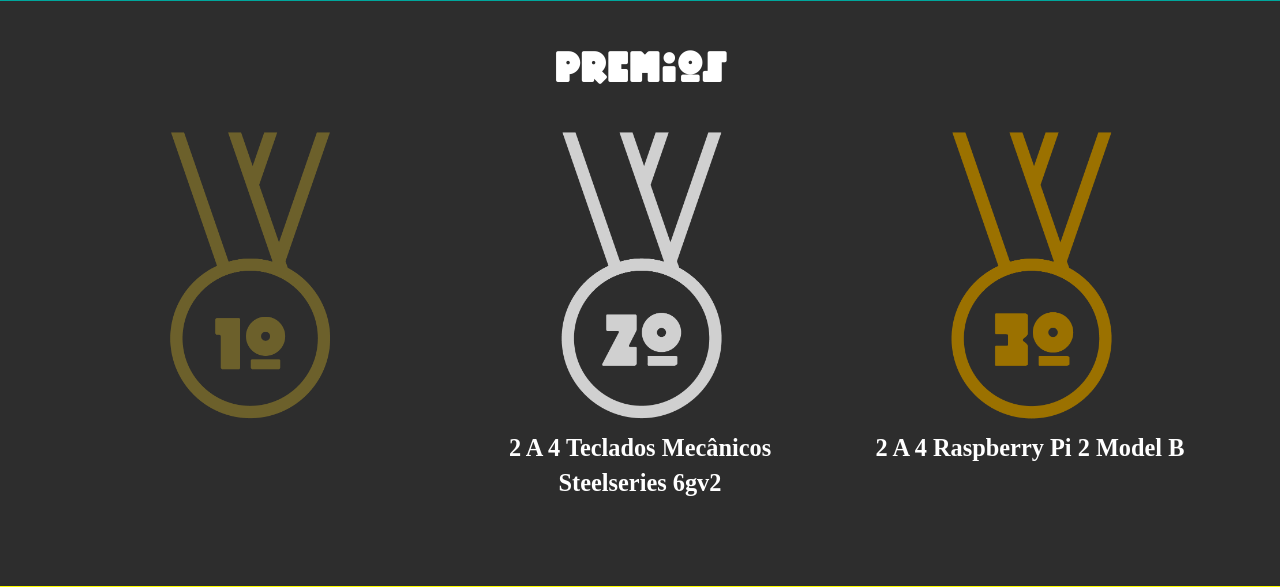
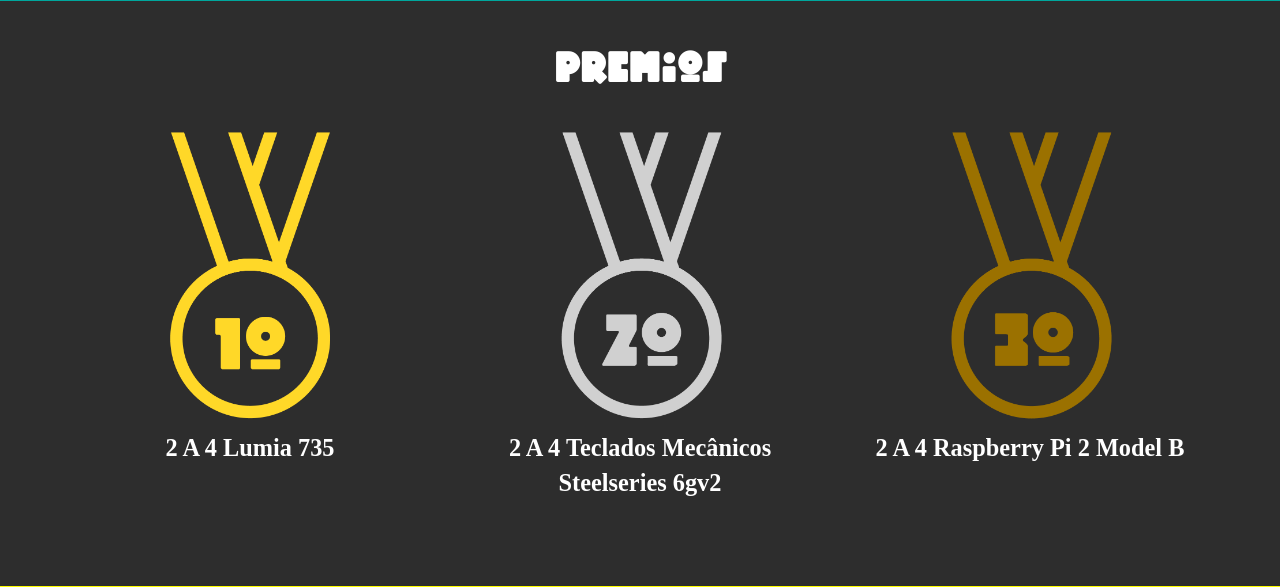
Before and after one commit to tomasfrancisco/shiftappens, a PHP site: page / in a window 1280 px wide. Shown: the part 1496-2083 px from the top of the page. Run offline with PHP 8.4, Linux system fonts and the light colour scheme; some web fonts are replaced.

Commit message:
Added gold award

```diff
--- a/assets/css/style.css
+++ b/assets/css/style.css
@@ -188,15 +188,7 @@ body, html {
     color: #FFFFFF; }
   #awards .awards-container .awards-content {
     text-align: center; }
-    #awards .awards-container .awards-content .award {
-      opacity: 0.3; }
-    #awards .awards-container .awards-content .gold p {
-      color: #FFFFFF;
-      font-weight: 600;
-      font-size: 0.9em;
-      margin-top: 10px;
-      opacity: 0; }
-    #awards .awards-container .awards-content .silver p, #awards .awards-container .awards-content .bronze p {
+    #awards .awards-container .awards-content .gold p, #awards .awards-container .awards-content .silver p, #awards .awards-container .awards-content .bronze p {
       color: #FFFFFF;
       font-weight: 600;
       font-size: 0.9em;
--- a/assets/js/functions.js
+++ b/assets/js/functions.js
@@ -28,54 +28,6 @@ $(document).ready(function() {
 	var color = shift_colors[Math.floor(Math.random()*shift_colors.length)];
 	$(".navbar-brand").css("color", color);
 	$("#signin-button").css("color", color);
-
-	$("#gold").hover(function(){
-		$('.gold>p').animate({
-			opacity: 1,
-		}, 200);
-		$('.gold>.row>.award').animate({
-			opacity: 1,
-		}, 200);
-	},function(){
-		$('.gold>p').animate({
-			opacity: 0,
-		}, 200);
-		$('.gold>.row>.award').animate({
-			opacity: 0.3,
-		}, 200);
-	});
-
-	/*$("#silver").hover(function(){
-		$('.silver>p').animate({
-			opacity: 1,
-		}, 200);
-		$('.silver>.row>.award').animate({
-			opacity: 1,
-		}, 200);
-	},function(){
-		$('.silver>p').animate({
-			opacity: 0,
-		}, 200);
-		$('.silver>.row>.award').animate({
-			opacity: 0.3,
-		}, 200);
-	});*/
-
-	/*$("#bronze").hover(function(){
-		$('.bronze>p').animate({
-			opacity: 1,
-		}, 200);
-		$('.bronze>.row>.award').animate({
-			opacity: 1,
-		}, 200);
-	},function(){
-		$('.bronze>p').animate({
-			opacity: 0,
-		}, 200);
-		$('.bronze>.row>.award').animate({
-			opacity: 0.3,
-		}, 200);
-	});*/
 
 	$("#more").hover(function(){
 		$('.more>p').animate({
--- a/index.html
+++ b/index.html
@@ -111,9 +111,9 @@
                     <div class="row awards-content">
                         <div class="gold col-sm-4">
                             <div class="row">
-                                <img id="gold" src="assets/img/gold.png" class="col-sm-offset-3 col-sm-6 img-responsive award">
+                                <img id="gold" src="assets/img/gold.png" class="col-sm-offset-3 col-sm-6 img-responsive">
                             </div>
-                            <p>Coming soon!</p>
+                            <p>2 A 4 Lumia 735</p>
                         </div>
                         <div class="silver col-sm-4">
                             <div class="row">
```
Also changed, not shown: assets/sass/core.sass (+1 -10 lines), 1 other file.
